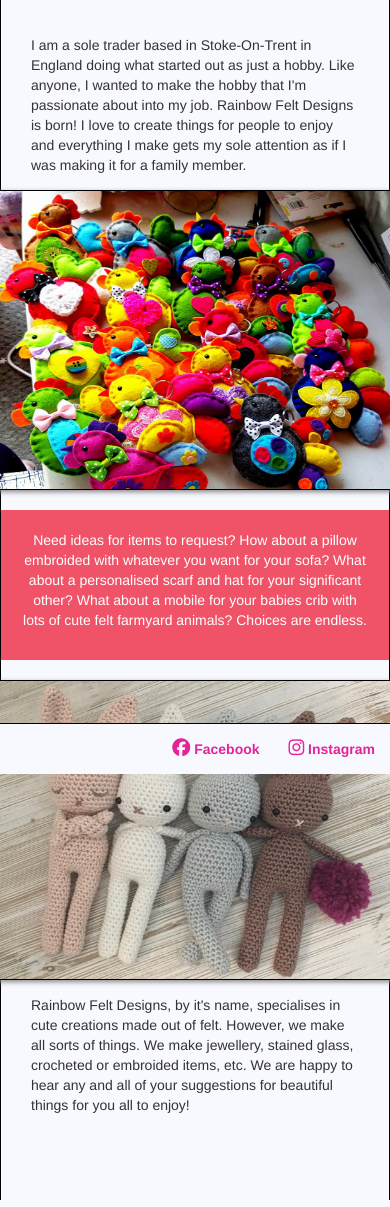
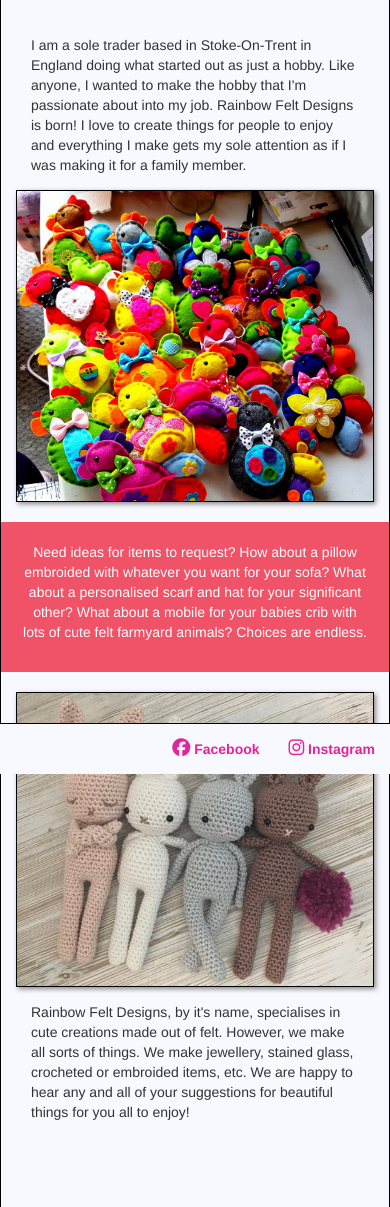
Before and after one commit to Code-Institute-Submissions/rainbow_felt, a Django app: template templates/about.html in a window 390 px wide. Shown: the part 70-1277 px from the top of the page. Run offline with Django 3.2, Linux system fonts and the light colour scheme; the template is opened without the code that fills it, so the values that code supplies are empty; parts of the project's set-up code (start-up, migrations or seed data) failed here and were passed over; some libraries are stand-ins or nearby versions.

Commit message:
Fixed the responsiveness of some elements

```diff
--- a/static/css/rainbow.css
+++ b/static/css/rainbow.css
@@ -365,6 +365,10 @@ footer, .navbar {
 }
 
 @media (max-width: 768px) {
+    .about-images {
+        height: auto;
+        width: 100%;
+    }
     #offer-article, .about-article {
         flex-direction: column;
     }
@@ -374,6 +378,9 @@ footer, .navbar {
 }
 
 @media (max-width: 380px) {
+    .carousel-content {
+        font-size: 12px;
+    }
     .navbar-brand {
         width: 200px;
     }
--- a/static/js/rainbow.js
+++ b/static/js/rainbow.js
@@ -1,4 +1,13 @@
-// Fade out and hide messages after 6 seconds
+
 $(document).ready(function(){
+    // Set min height of main container on page load
+    $("#main-container").css('min-height', $(window).height() + 'px');
+    // Fade out and hide messages after 6 seconds
     $(".js-message").delay(6000).fadeOut('slow');
 });
+
+
+// On window resize change main container min-height
+$(window).resize(function(){
+    $("#main-container").css('min-height', $(window).height() + 'px');
+});
```
Also changed, not shown: db.sqlite3.
